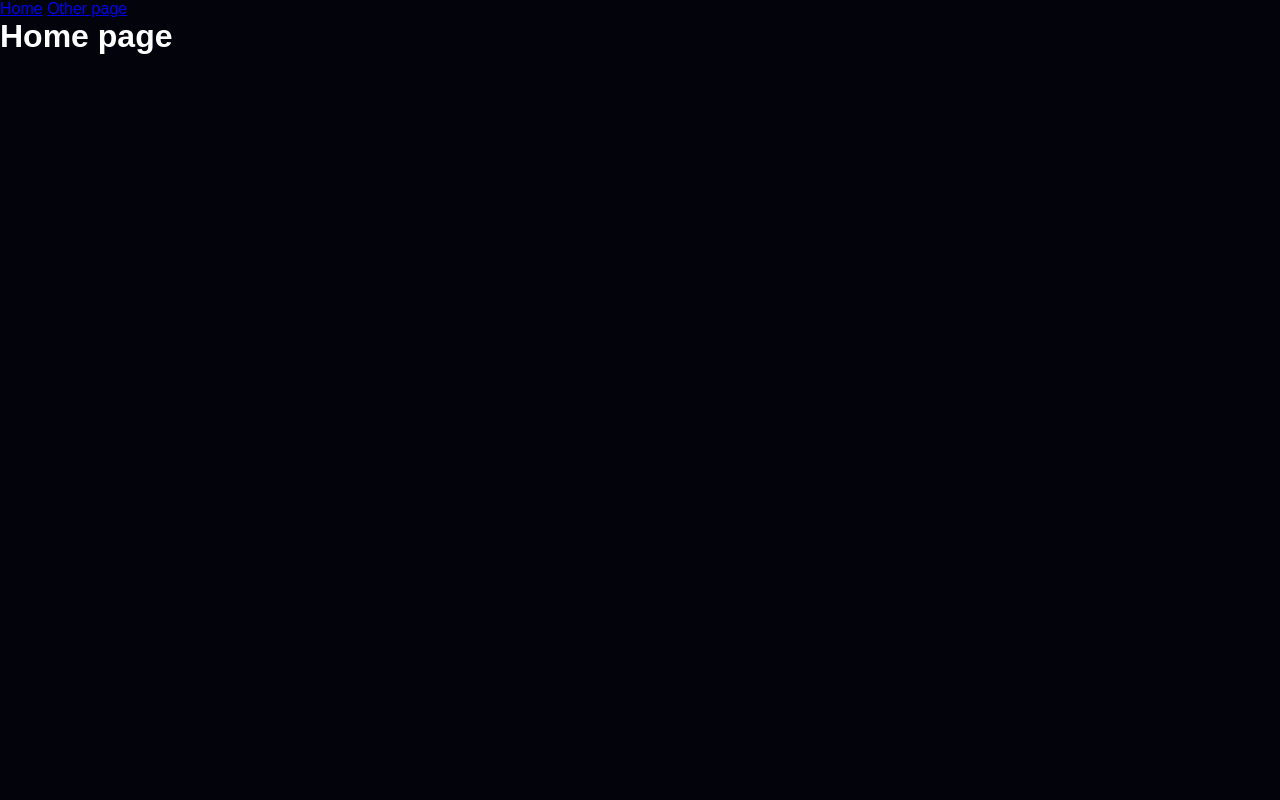
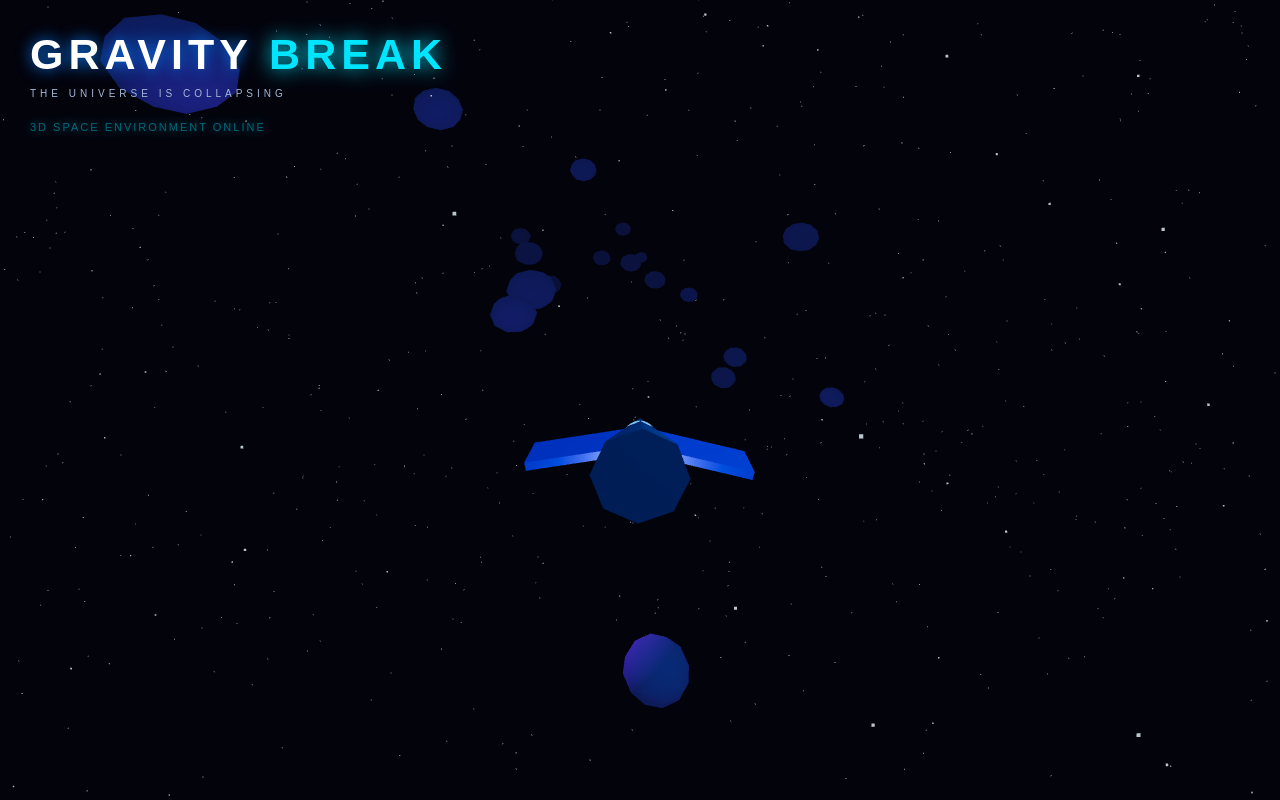
Before and after one commit to ayushmanmm-ops/Gravity-breaker-3D, a website: page index.html in a window 1280 px wide. Drawn offline with nearby package versions, Linux system fonts and the light colour scheme; animation ran at ten frames a second.

Commit message:
Build initial GRAVITY BREAK 3D environment

```diff
--- a/index.html
+++ b/index.html
@@ -1,23 +1,41 @@
+
 <!DOCTYPE html>
 <html lang="en">
-  <head>
-    <title>Home</title>
-    <meta charset="UTF-8" />
-    <meta name="viewport" content="width=device-width" />
-    <!--
-      Need a visual blank slate?
-      Remove all code in `styles.css`!
-    -->
-    <link rel="stylesheet" href="styles.css" />
-    <script type="module" src="script.js"></script>
-  </head>
-  <body>
-    <nav>
-      <a href="/" aria-current="page">Home</a>
-      <a href="/page2.html">Other page</a>
-    </nav>
-    <main>
-      <h1>Home page</h1>
-    </main>
-  </body>
+<head>
+  <meta charset="UTF-8">
+  <meta name="viewport" content="width=device-width, initial-scale=1.0">
+  <meta name="theme-color" content="#03030c">
+
+  <title>GRAVITY BREAK | 3D Space Survival</title>
+
+  <script type="importmap">
+    {
+      "imports": {
+        "three": "https://cdn.jsdelivr.net/npm/three@0.180.0/build/three.module.js"
+      }
+    }
+  </script>
+
+  <link rel="stylesheet" href="styles.css">
+</head>
+
+<body>
+  <div id="game-container"></div>
+
+  <div id="hud">
+    <div class="logo">
+      GRAVITY <span>BREAK</span>
+    </div>
+
+    <div class="subtitle">
+      THE UNIVERSE IS COLLAPSING
+    </div>
+
+    <div id="status">
+      INITIALIZING SPACE ENVIRONMENT...
+    </div>
+  </div>
+
+  <script type="module" src="script.js"></script>
+</body>
 </html>
--- a/script.js
+++ b/script.js
@@ -1 +1,316 @@
-console.log('Hello!');
+
+import * as THREE from "three";
+
+// ========================================
+// GRAVITY BREAK — 3D GAME ENGINE
+// ========================================
+
+// SCENE
+const scene = new THREE.Scene();
+
+scene.background = new THREE.Color(0x03030c);
+
+scene.fog = new THREE.FogExp2(
+  0x03030c,
+  0.008
+);
+
+// CAMERA
+const camera = new THREE.PerspectiveCamera(
+  65,
+  window.innerWidth / window.innerHeight,
+  0.1,
+  1000
+);
+
+camera.position.set(0, 3, 12);
+camera.lookAt(0, 0, 0);
+
+// RENDERER
+const renderer = new THREE.WebGLRenderer({
+  antialias: true,
+  powerPreference: "high-performance"
+});
+
+renderer.setSize(
+  window.innerWidth,
+  window.innerHeight
+);
+
+renderer.setPixelRatio(
+  Math.min(window.devicePixelRatio, 1.5)
+);
+
+renderer.toneMapping = THREE.ACESFilmicToneMapping;
+renderer.toneMappingExposure = 1.2;
+
+document
+  .getElementById("game-container")
+  .appendChild(renderer.domElement);
+
+// ========================================
+// LIGHTING
+// ========================================
+
+const ambientLight = new THREE.AmbientLight(
+  0x8299ff,
+  1.5
+);
+
+scene.add(ambientLight);
+
+const blueLight = new THREE.PointLight(
+  0x00aaff,
+  100,
+  60
+);
+
+blueLight.position.set(5, 5, 5);
+scene.add(blueLight);
+
+const purpleLight = new THREE.PointLight(
+  0x8b35ff,
+  120,
+  60
+);
+
+purpleLight.position.set(-5, -3, -5);
+scene.add(purpleLight);
+
+// ========================================
+// 3D STARFIELD
+// ========================================
+
+const starGeometry = new THREE.BufferGeometry();
+
+const starCount = 2500;
+const starPositions = [];
+
+for (let i = 0; i < starCount; i++) {
+  starPositions.push(
+    (Math.random() - 0.5) * 180,
+    (Math.random() - 0.5) * 100,
+    (Math.random() - 0.5) * 180
+  );
+}
+
+starGeometry.setAttribute(
+  "position",
+  new THREE.Float32BufferAttribute(
+    starPositions,
+    3
+  )
+);
+
+const starMaterial = new THREE.PointsMaterial({
+  color: 0xb9dfff,
+  size: 0.13,
+  transparent: true,
+  opacity: 0.9
+});
+
+const stars = new THREE.Points(
+  starGeometry,
+  starMaterial
+);
+
+scene.add(stars);
+
+// ========================================
+// FUTURISTIC SPACESHIP
+// ========================================
+
+const ship = new THREE.Group();
+
+// MAIN BODY
+const bodyGeometry = new THREE.ConeGeometry(
+  0.65,
+  2.8,
+  8
+);
+
+const bodyMaterial = new THREE.MeshStandardMaterial({
+  color: 0x9db8d9,
+  metalness: 0.85,
+  roughness: 0.22,
+  emissive: 0x071b35
+});
+
+const body = new THREE.Mesh(
+  bodyGeometry,
+  bodyMaterial
+);
+
+body.rotation.x = -Math.PI / 2;
+
+ship.add(body);
+
+// WINGS
+const wingGeometry = new THREE.BoxGeometry(
+  1.5,
+  0.12,
+  0.9
+);
+
+const wingMaterial = new THREE.MeshStandardMaterial({
+  color: 0x087fff,
+  metalness: 0.7,
+  roughness: 0.25,
+  emissive: 0x002b77
+});
+
+const leftWing = new THREE.Mesh(
+  wingGeometry,
+  wingMaterial
+);
+
+leftWing.position.set(-0.85, 0, 0.35);
+leftWing.rotation.z = 0.2;
+
+ship.add(leftWing);
+
+const rightWing = leftWing.clone();
+
+rightWing.position.x = 0.85;
+rightWing.rotation.z = -0.2;
+
+ship.add(rightWing);
+
+// COCKPIT
+const cockpitGeometry = new THREE.SphereGeometry(
+  0.38,
+  24,
+  16
+);
+
+const cockpitMaterial = new THREE.MeshStandardMaterial({
+  color: 0x00dfff,
+  metalness: 0.5,
+  roughness: 0.1,
+  emissive: 0x0077ff,
+  emissiveIntensity: 1.5
+});
+
+const cockpit = new THREE.Mesh(
+  cockpitGeometry,
+  cockpitMaterial
+);
+
+cockpit.scale.set(0.7, 0.6, 1.3);
+cockpit.position.z = -0.3;
+
+ship.add(cockpit);
+
+// ENGINE GLOW
+const engine = new THREE.PointLight(
+  0x00aaff,
+  15,
+  8
+);
+
+engine.position.set(0, 0, 1.3);
+
+ship.add(engine);
+
+// SHIP POSITION
+ship.position.set(0, 0, 3);
+
+scene.add(ship);
+
+// ========================================
+// ASTEROID FIELD
+// ========================================
+
+const asteroids = [];
+
+const asteroidGeometry = new THREE.IcosahedronGeometry(
+  1,
+  1
+);
+
+const asteroidMaterial = new THREE.MeshStandardMaterial({
+  color: 0x77758c,
+  roughness: 0.9,
+  metalness: 0.2
+});
+
+for (let i = 0; i < 20; i++) {
+  const asteroid = new THREE.Mesh(
+    asteroidGeometry,
+    asteroidMaterial
+  );
+
+  asteroid.position.set(
+    (Math.random() - 0.5) * 35,
+    (Math.random() - 0.5) * 22,
+    -Math.random() * 100
+  );
+
+  const scale = Math.random() * 1.5 + 0.5;
+
+  asteroid.scale.set(
+    scale,
+    scale * 0.8,
+    scale * 1.2
+  );
+
+  scene.add(asteroid);
+  asteroids.push(asteroid);
+}
+
+// ========================================
+// ANIMATION ENGINE
+// ========================================
+
+const clock = new THREE.Clock();
+
+function animate() {
+  requestAnimationFrame(animate);
+
+  const time = clock.getElapsedTime();
+
+  // SPACESHIP FLOATING
+  ship.position.y = Math.sin(time * 1.5) * 0.18;
+
+  ship.rotation.z = Math.sin(time) * 0.045;
+
+  // STAR MOVEMENT
+  stars.rotation.y = time * 0.008;
+
+  // ASTEROID ROTATION
+  asteroids.forEach((asteroid, index) => {
+    asteroid.rotation.x += 0.002 + index * 0.0001;
+    asteroid.rotation.y += 0.003;
+  });
+
+  // CAMERA MOVEMENT
+  camera.position.y = 3 + Math.sin(time * 0.5) * 0.15;
+
+  renderer.render(scene, camera);
+}
+
+animate();
+
+// ========================================
+// RESPONSIVE DISPLAY
+// ========================================
+
+window.addEventListener("resize", () => {
+  camera.aspect =
+    window.innerWidth / window.innerHeight;
+
+  camera.updateProjectionMatrix();
+
+  renderer.setSize(
+    window.innerWidth,
+    window.innerHeight
+  );
+
+  renderer.setPixelRatio(
+    Math.min(window.devicePixelRatio, 1.5)
+  );
+});
+
+// READY
+document.getElementById("status").textContent =
+  "3D SPACE ENVIRONMENT ONLINE";
```
